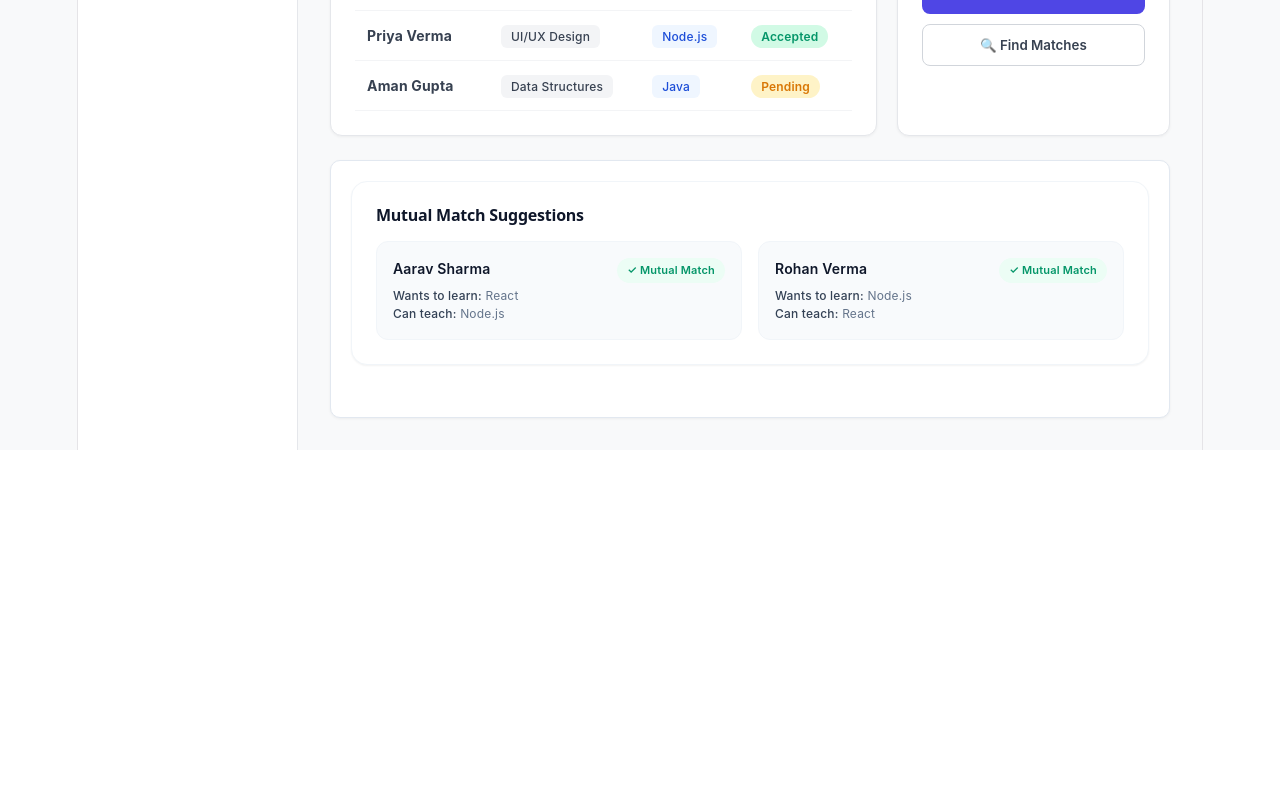
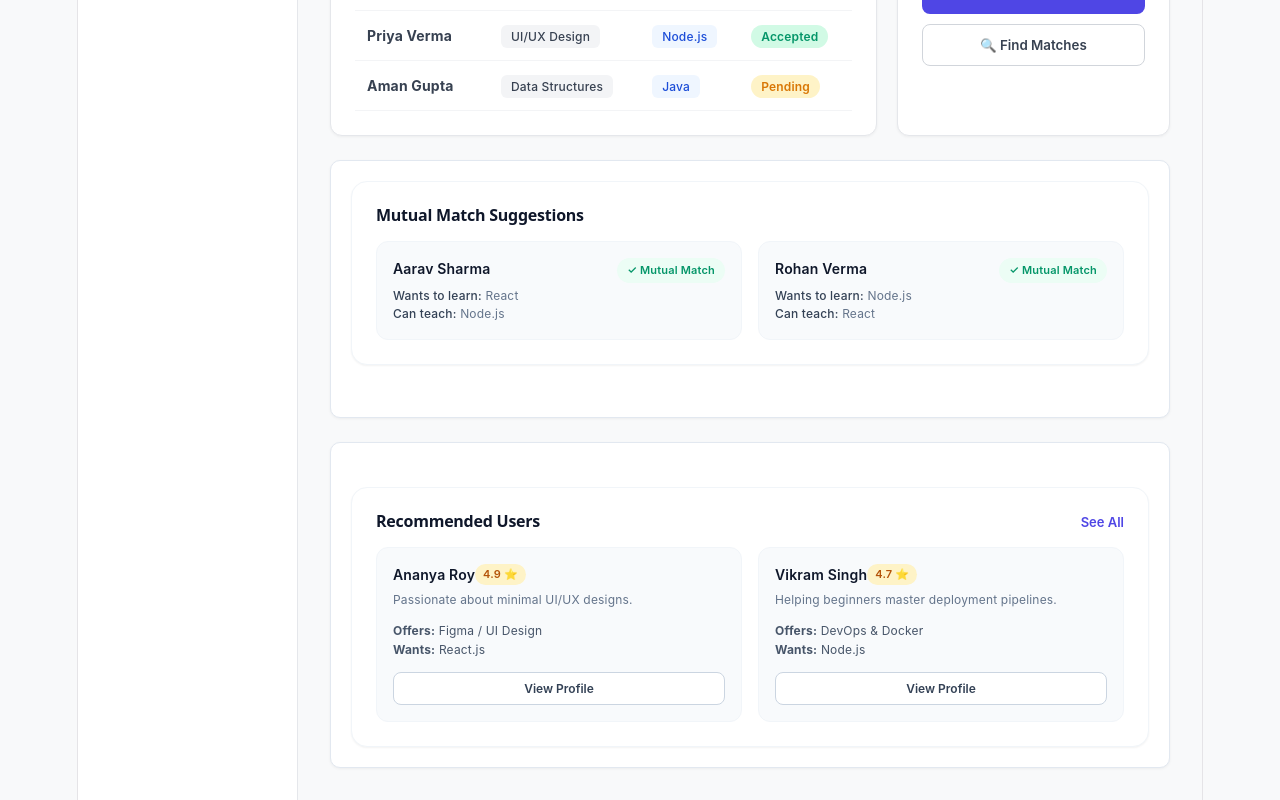
Before and after one commit to vijsanya27-afk/DEVOPS-2026-CS-E-15, a React (Vite) app: page /dashboard in a window 1280 px wide. Shown: the part 522-1322 px from the top of the page. Before the commit the page ends 972 px from the top, so only its background shows below. Built offline with nearby package versions, Linux system fonts and the light colour scheme.

Commit message:
Day 15: Recommended Users UI done

```diff
--- /dev/null
+++ b/src/components/RecommendedUsers.jsx
@@ -0,0 +1,129 @@
+import React from 'react';
+import { useNavigate } from 'react-router-dom';
+
+const defaultUsers = [
+  {
+    id: 1,
+    name: "Ananya Roy",
+    rating: "4.9 ⭐",
+    bio: "Passionate about minimal UI/UX designs.",
+    offers: "Figma / UI Design",
+    wants: "React.js"
+  },
+  {
+    id: 2,
+    name: "Vikram Singh",
+    rating: "4.7 ⭐",
+    bio: "Helping beginners master deployment pipelines.",
+    offers: "DevOps & Docker",
+    wants: "Node.js"
+  }
+];
+
+const RecommendedUsers = ({ users = defaultUsers }) => {
+  const navigate = useNavigate();
+
+  return (
+    <div style={{
+      backgroundColor: '#ffffff',
+      padding: '24px',
+      borderRadius: '16px',
+      border: '1px solid #f1f5f9',
+      boxShadow: '0 1px 2px 0 rgba(0, 0, 0, 0.05)',
+      marginTop: '24px',
+      textAlign: 'left'
+    }}>
+      {/* Header with See All Route */}
+      <div style={{
+        display: 'flex',
+        justifyContent: 'space-between',
+        alignItems: 'center',
+        marginBottom: '16px'
+      }}>
+        <h2 style={{ fontSize: '16px', fontWeight: '700', color: '#0f172a', margin: 0 }}>
+          Recommended Users
+        </h2>
+        <button
+          onClick={() => navigate('/search')}
+          style={{
+            background: 'none',
+            border: 'none',
+            color: '#4f46e5',
+            fontSize: '13px',
+            fontWeight: '600',
+            cursor: 'pointer'
+          }}
+        >
+          See All
+        </button>
+      </div>
+
+      {/* Recommended Cards List */}
+      <div style={{
+        display: 'grid',
+        gridTemplateColumns: 'repeat(auto-fit, minmax(280px, 1fr))',
+        gap: '16px'
+      }}>
+        {users.map((user) => (
+          <div key={user.id} style={{
+            padding: '16px',
+            borderRadius: '12px',
+            border: '1px solid #f1f5f9',
+            backgroundColor: '#f8fafc',
+            display: 'flex',
+            flexDirection: 'column',
+            justifyContent: 'space-between'
+          }}>
+            <div>
+              <div style={{ display: 'flex', justify: 'space-between', alignItems: 'center' }}>
+                <h4 style={{ margin: 0, fontSize: '14px', fontWeight: '600', color: '#0f172a' }}>
+                  {user.name}
+                </h4>
+                <span style={{
+                  fontSize: '11px',
+                  backgroundColor: '#fef3c7',
+                  color: '#b45309',
+                  padding: '2px 8px',
+                  borderRadius: '12px',
+                  fontWeight: '600'
+                }}>
+                  {user.rating}
+                </span>
+              </div>
+              <p style={{ fontSize: '12px', color: '#64748b', margin: '6px 0 12px 0' }}>
+                {user.bio}
+              </p>
+              <div style={{ fontSize: '12px', lineHeight: '1.6' }}>
+                <p style={{ margin: 0, color: '#475569' }}>
+                  <strong>Offers:</strong> {user.offers}
+                </p>
+                <p style={{ margin: 0, color: '#475569' }}>
+                  <strong>Wants:</strong> {user.wants}
+                </p>
+              </div>
+            </div>
+
+            <button
+              onClick={() => navigate(`/profile`)}
+              style={{
+                marginTop: '12px',
+                padding: '8px 12px',
+                backgroundColor: '#ffffff',
+                border: '1px solid #cbd5e1',
+                borderRadius: '8px',
+                fontSize: '12px',
+                fontWeight: '600',
+                color: '#334155',
+                cursor: 'pointer'
+              }}
+            >
+              View Profile
+            </button>
+          </div>
+        ))}
+      </div>
+    </div>
+  );
+};
+
+export default RecommendedUsers;
--- a/src/pages/Dashboard.jsx
+++ b/src/pages/Dashboard.jsx
@@ -1,8 +1,8 @@
-import React from 'react';
 import { useNavigate } from "react-router-dom";
 import Sidebar from '../components/Sidebar.jsx';
 import StatCard from '../components/StatCard.jsx';
 import MutualMatches from '../components/MutualMatches.jsx';
+import RecommendedUsers from '../components/RecommendedUsers.jsx';
 import './Dashboard.css';
 
 const Dashboard = () => {
@@ -110,6 +110,9 @@ const Dashboard = () => {
         <div className="dash-section dashboard-full-width">
           <MutualMatches />
         </div>
+        <div className="dash-section dashboard-full-width">
+  <RecommendedUsers />
+</div>
       </main>
     </div>
   );
```
